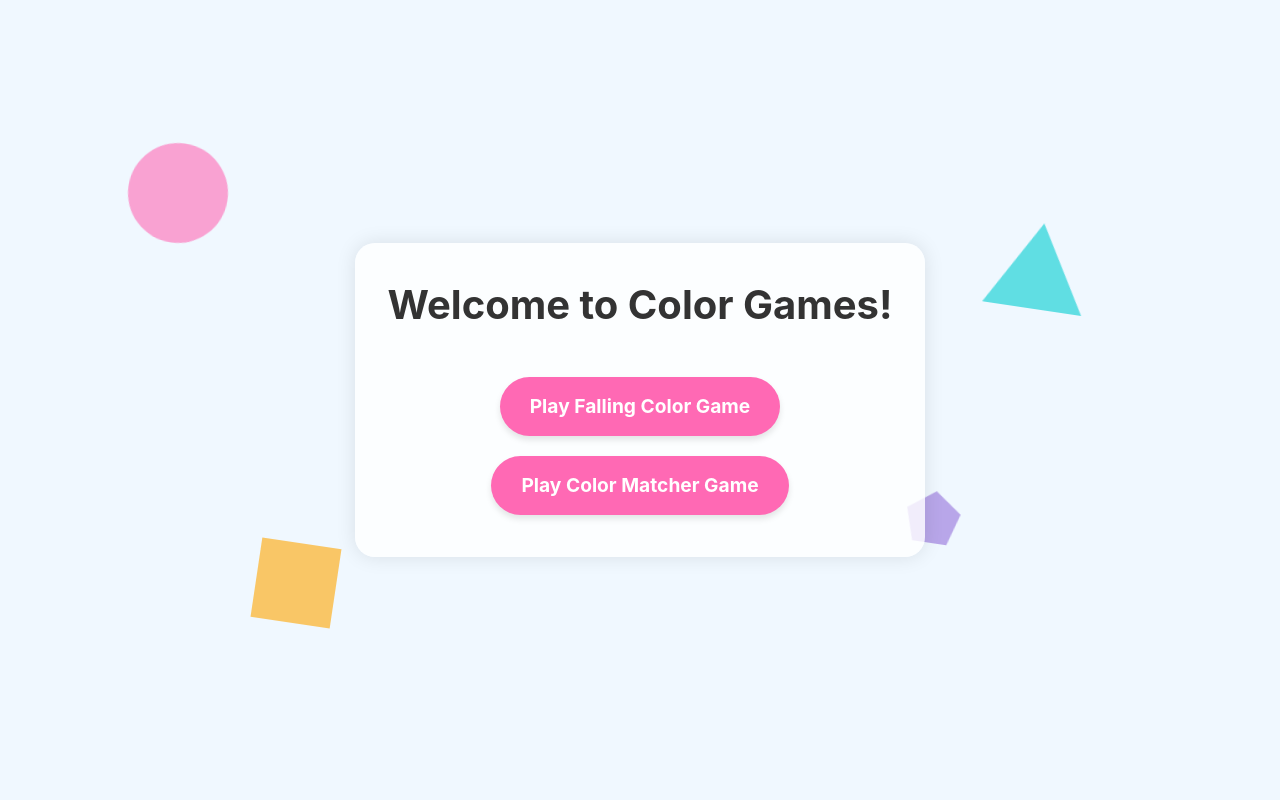
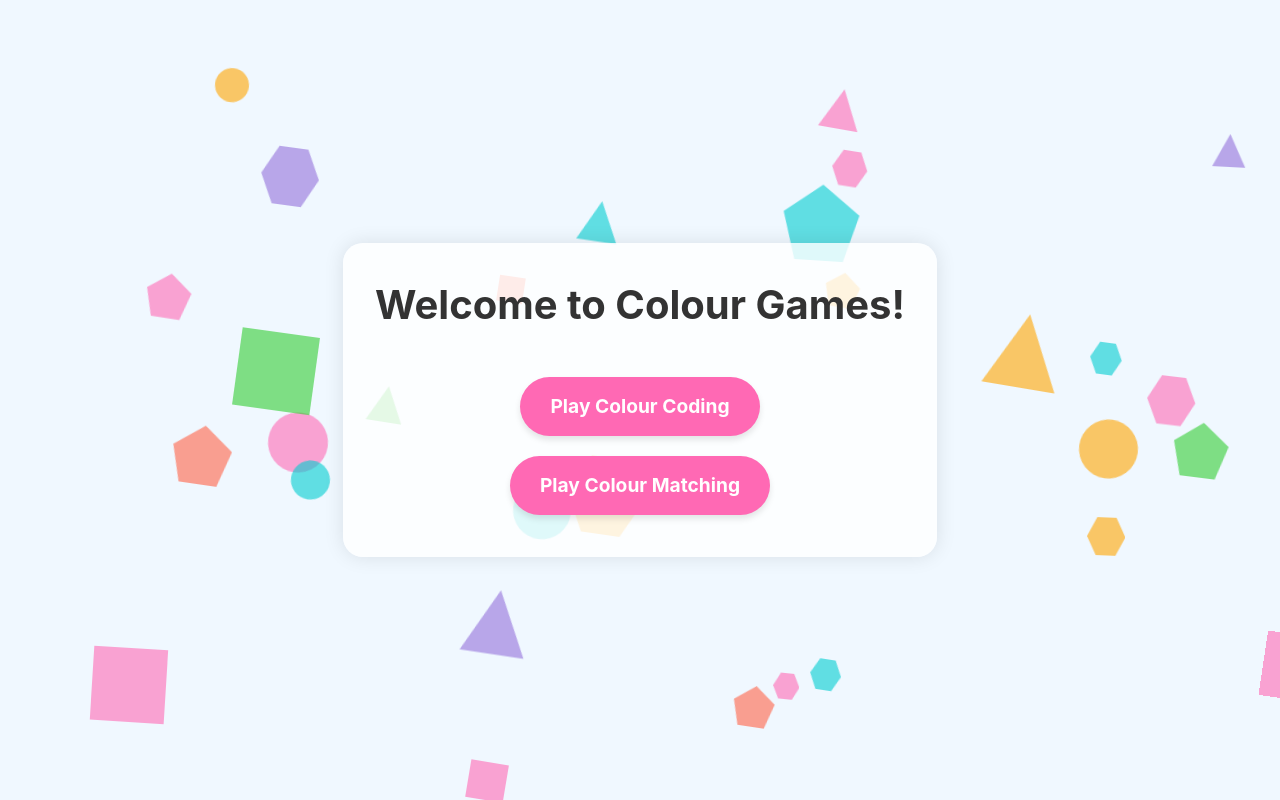
Before and after one commit to rbcccccca/Colour_Game, a React (Create React App) app: page / in a window 1280 px wide. Built offline with nearby package versions, Linux system fonts and the light colour scheme.

Commit message:
home page updated

```diff
--- a/src/Home.css
+++ b/src/Home.css
@@ -1,10 +1,10 @@
-.home-container {
+ .home-container {
     width: 100vw;
     height: 100vh;
     display: flex;
     justify-content: center;
     align-items: center;
-    background-color: #f0f8ff; /* Light blue background */
+    background-color: #f0f8ff;
     overflow: hidden;
     position: relative;
   }
@@ -19,26 +19,15 @@
   .shape {
     position: absolute;
     opacity: 0.6;
-    animation: float 15s infinite ease-in-out;
+    animation: float infinite ease-in-out;
   }
 
   .circle {
-    width: 100px;
-    height: 100px;
     border-radius: 50%;
-    background-color: #ff69b4; /* Hot pink */
-    left: 10%;
-    top: 20%;
   }
 
   .triangle {
-    width: 0;
-    height: 0;
-    border-left: 50px solid transparent;
-    border-right: 50px solid transparent;
-    border-bottom: 86px solid #00ced1; /* Dark turquoise */
-    right: 15%;
-    top: 30%;
+    clip-path: polygon(50% 0%, 0% 100%, 100% 100%);
   }
 
   .square {
@@ -50,12 +39,11 @@
   }
 
   .pentagon {
-    width: 54px;
-    height: 52px;
-    background-color: #9370db; /* Medium purple */
     clip-path: polygon(50% 0%, 100% 38%, 82% 100%, 18% 100%, 0% 38%);
-    right: 25%;
-    bottom: 30%;
+  }
+
+  .hexagon {
+    clip-path: polygon(25% 0%, 75% 0%, 100% 50%, 75% 100%, 25% 100%, 0% 50%);
   }
 
   @keyframes float {
@@ -91,7 +79,7 @@
     font-size: 1.2rem;
     font-weight: bold;
     color: white;
-    background-color: #ff69b4; /* Hot pink */
+    background-color: #ff69b4;
     border: none;
     border-radius: 50px;
     cursor: pointer;
@@ -102,7 +90,7 @@
   .game-button:hover {
     transform: translateY(-3px);
     box-shadow: 0 6px 8px rgba(0, 0, 0, 0.15);
-    background-color: #ff1493; /* Deeper pink on hover */
+    background-color: #ff1493;
   }
 
   .game-button:active {
--- a/src/Home.js
+++ b/src/Home.js
@@ -1,23 +1,51 @@
 import React from 'react';
-import './Home.css'; // Make sure to create this CSS file
+import './Home.css';
 
 function Home({ onStartFallingGame, onStartMatcherGame }) {
+  const shapes = ['circle', 'triangle', 'square', 'pentagon', 'hexagon'];
+  const colors = ['#ff69b4', '#00ced1', '#ffa500', '#9370db', '#32cd32', '#ff6347'];
+
+  const generateShapes = () => {
+    const generatedShapes = [];
+    for (let i = 0; i < 30; i++) {
+      const shape = shapes[Math.floor(Math.random() * shapes.length)];
+      const color = colors[Math.floor(Math.random() * colors.length)];
+      const size = Math.random() * (80 - 20) + 20; // Random size between 20px and 80px
+      const left = Math.random() * 100; // Random left position
+      const top = Math.random() * 100; // Random top position
+      const animationDuration = Math.random() * (20 - 5) + 5; // Random duration between 5s and 20s
+
+      generatedShapes.push(
+        <div
+          key={i}
+          className={`shape ${shape}`}
+          style={{
+            backgroundColor: color,
+            width: `${size}px`,
+            height: `${size}px`,
+            left: `${left}%`,
+            top: `${top}%`,
+            animationDuration: `${animationDuration}s`,
+          }}
+        ></div>
+      );
+    }
+    return generatedShapes;
+  };
+
   return (
     <div className="home-container">
       <div className="floating-shapes">
-        <div className="shape circle"></div>
-        <div className="shape triangle"></div>
-        <div className="shape square"></div>
-        <div className="shape pentagon"></div>
+        {generateShapes()}
       </div>
       <div className="content">
-        <h1 className="title">Welcome to Color Games!</h1>
+        <h1 className="title">Welcome to Colour Games!</h1>
         <div className="button-container">
           <button className="game-button" onClick={onStartFallingGame}>
-            Play Falling Color Game
+            Play Colour Coding
           </button>
           <button className="game-button" onClick={onStartMatcherGame}>
-            Play Color Matcher Game
+            Play Colour Matching
           </button>
         </div>
       </div>
```
